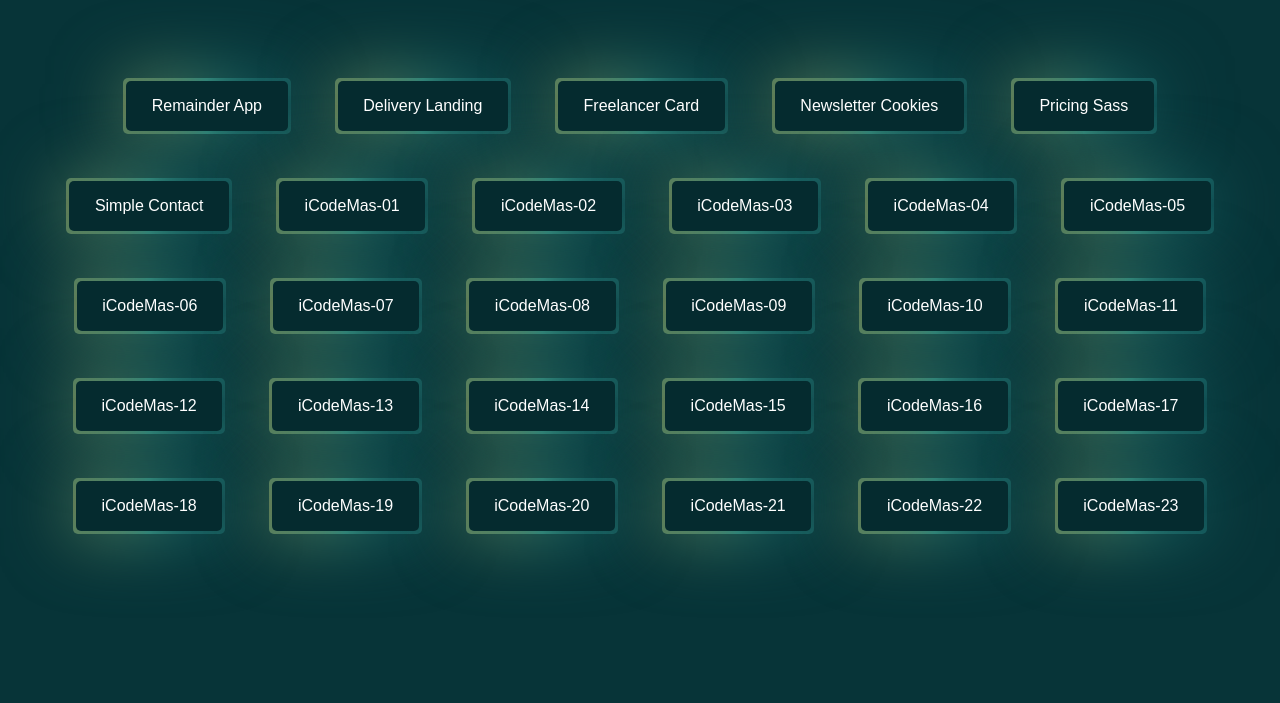
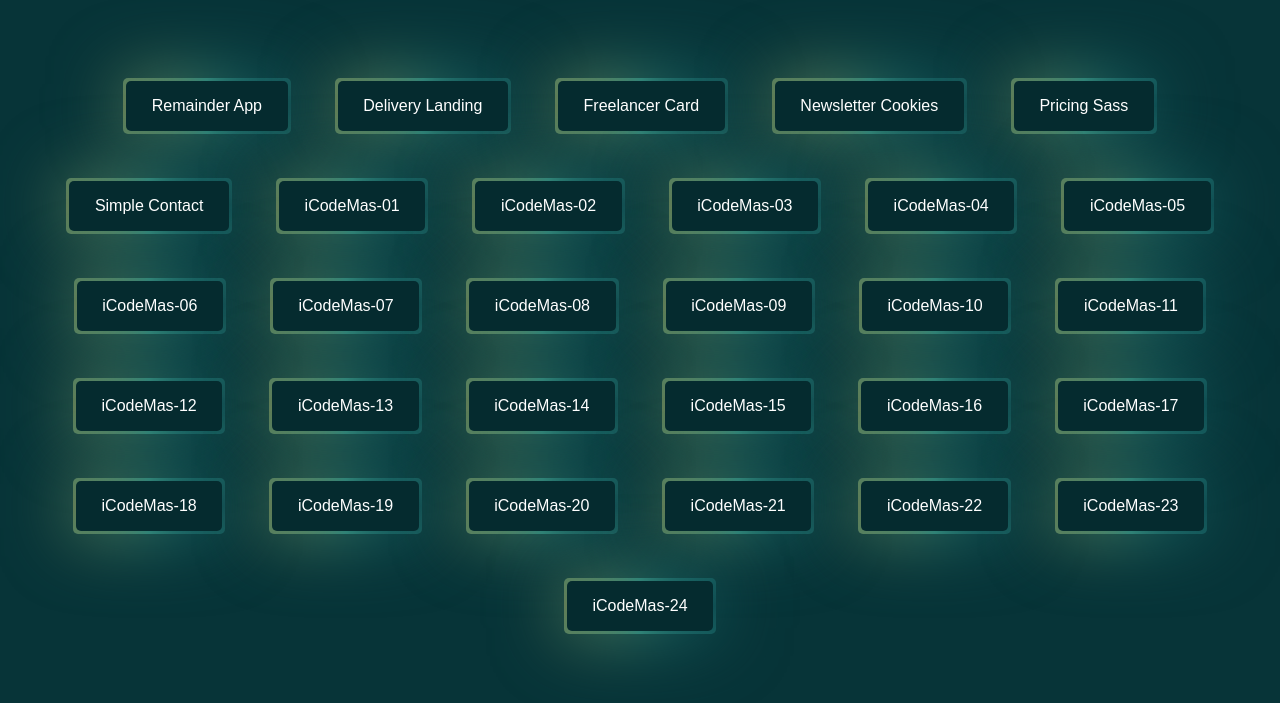
Before and after one commit to naveenraj-g/iCodeThis-challenges, a plain HTML site: page index.html in a window 1280 px wide. Shown: the part 45-748 px from the top of the page. Drawn offline with Linux system fonts and the light colour scheme.

Commit message:
new commit

```diff
--- /dev/null
+++ b/iCodeMas-24/style.css
@@ -0,0 +1,101 @@
+:root {
+  --body-bg: #5b6979;
+  --container-bg: #eaf4fc;
+  --1st-btn-bg: #fff;
+  --2nd-btn-bg: #227393;
+}
+
+* {
+  padding: 0;
+  margin: 0;
+  box-sizing: border-box;
+}
+
+html {
+  font-size: 62.5%;
+}
+
+body {
+  height: 100vh;
+  background-color: var(--body-bg);
+  color: #000;
+  display: grid;
+  place-items: center;
+  font-family: sans-serif;
+}
+
+img {
+  width: 5rem;
+}
+
+.container {
+  max-width: 120rem;
+  margin: 0 3.2rem;
+  display: flex;
+  background-color: var(--container-bg);
+  align-items: center;
+  justify-content: center;
+  gap: 8.8rem;
+  padding: 2.6rem 4.4rem;
+  flex-wrap: wrap;
+}
+
+.cookie {
+  display: flex;
+  align-items: center;
+  gap: 1.8rem;
+}
+
+.cookie-desc {
+  font-size: 1.4rem;
+}
+
+.cookie-btns {
+  display: flex;
+  gap: 1.6rem;
+  align-items: center;
+  justify-content: center;
+}
+
+.btn {
+  font-size: 1.4rem;
+  padding: 0.8rem 1.4rem;
+  border-radius: 100rem;
+  border: none;
+  cursor: pointer;
+}
+
+.btn:nth-child(1) {
+  background-color: var(--1st-btn-bg);
+}
+
+.btn:nth-child(2) {
+  background-color: var(--2nd-btn-bg);
+  color: var(--1st-btn-bg);
+}
+
+@media (max-width: 1140px) {
+  .container {
+    gap: 2.6rem;
+  }
+}
+
+@media (max-width: 450px) {
+  .cookie {
+    justify-content: center;
+    flex-wrap: wrap;
+    text-align: center;
+  }
+}
+
+@media (max-width: 360px) {
+  html {
+    font-size: 50%;
+  }
+}
+
+@media (max-width: 280px) {
+  html {
+    font-size: 40%;
+  }
+}
--- a/index.html
+++ b/index.html
@@ -97,6 +97,9 @@
         <a href="./iCodeMas-23/index.html" target="_blank" class="btn"
           >iCodeMas-23</a
         >
+        <a href="./iCodeMas-24/index.html" target="_blank" class="btn"
+          >iCodeMas-24</a
+        >
       </div>
     </section>
   </body>
```
Also changed, not shown: iCodeMas-24/index.html (added, +24 -0 lines), iCodeMas-24/images/cookie.png (added).
